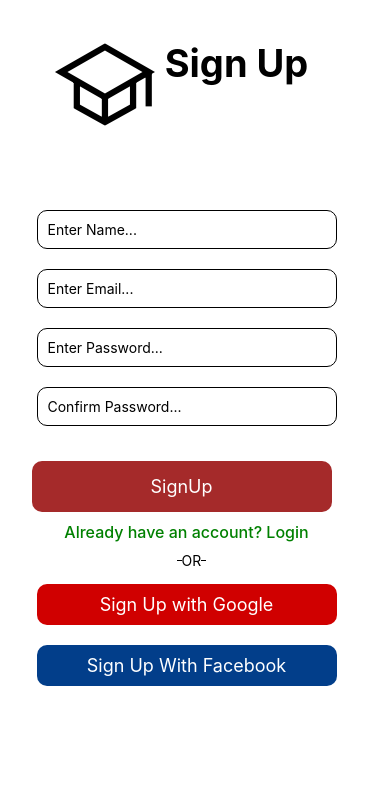
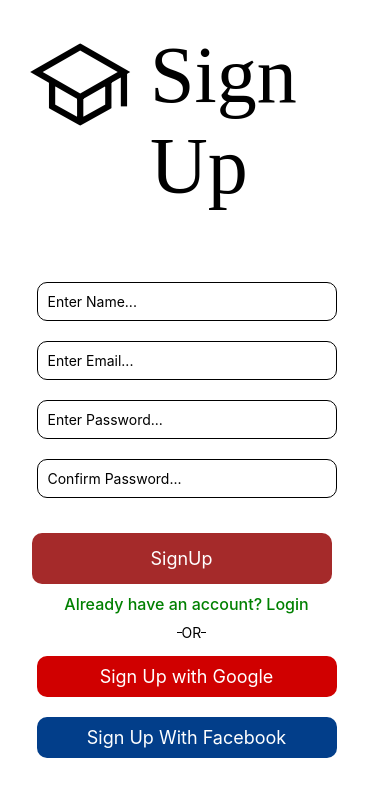
Before and after one commit to Sultan3271/firstGithub, a React Native app: screen /SignUp in a window 390 px wide. Shown: the top 796 px of the page. Built offline with nearby package versions, Linux system fonts and the light colour scheme.

Commit message:
Added font

```diff
--- a/src/screens/Login.tsx
+++ b/src/screens/Login.tsx
@@ -9,8 +9,8 @@
 import React, { useRef, useState } from 'react';
 import { styles } from '../styles/Styles';
 import auth from '@react-native-firebase/auth';
-import LoginForm from '../components/LoginForm'
-import Icon from 'react-native-vector-icons/Ionicons'
+import LoginForm from '../components/LoginForm';
+import Icon from 'react-native-vector-icons/Ionicons';
 import { ScrollView } from 'react-native';
 
 function Login({ navigation }: any)
@@ -23,7 +23,7 @@
 
         <View style={{flexDirection: "row", marginBottom: 50}}>
           <Icon name={"school-outline"} size={100} color="black"/>
-          <Text style={[styles.firstName,{textAlignVertical: "center"}]}>Login</Text>
+          <Text style={styles.iconHeaderText}>Login</Text>
         </View>
 
         <LoginForm nav={ navigation }/>
--- a/src/screens/SignUp.tsx
+++ b/src/screens/SignUp.tsx
@@ -22,7 +22,7 @@
 
         <View style={{flexDirection: "row", marginBottom: 50}}>
           <Icon name={"school-outline"} size={100} color="black"/>
-          <Text style={[styles.firstName,{textAlignVertical: "center"}]}>Sign Up</Text>
+          <Text style={styles.iconHeaderText}>Sign Up</Text>
         </View>
 
         <SignUpForm nav={navigation}/>
--- a/src/styles/Styles.tsx
+++ b/src/styles/Styles.tsx
@@ -7,6 +7,14 @@
     // backgroundColor: '#e1e8ff',
     backgroundColor:'#FFFFFF',
     flex: 1,
+  },
+
+  iconHeaderText: {
+    fontFamily: "JustAnotherHand-Regular",
+    textAlignVertical: "center",
+    fontSize: 80,
+    color: "black",
+    paddingLeft: 20
   },
 
   firstName: {
```
Also changed, not shown: react-native.config.js (added, +7 -0 lines), assets/fonts/JustAnotherHand-Regular.ttf (added), 5 other files (tests, documents, lock files or other folders).
